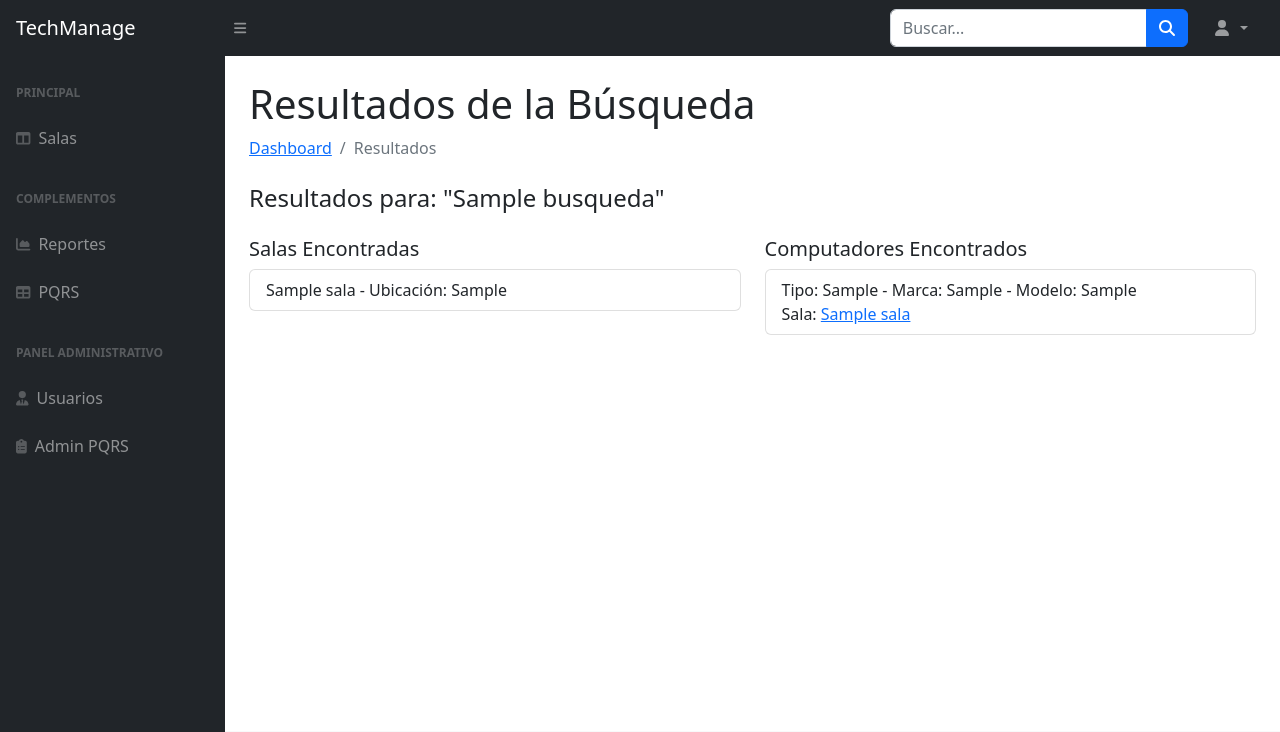
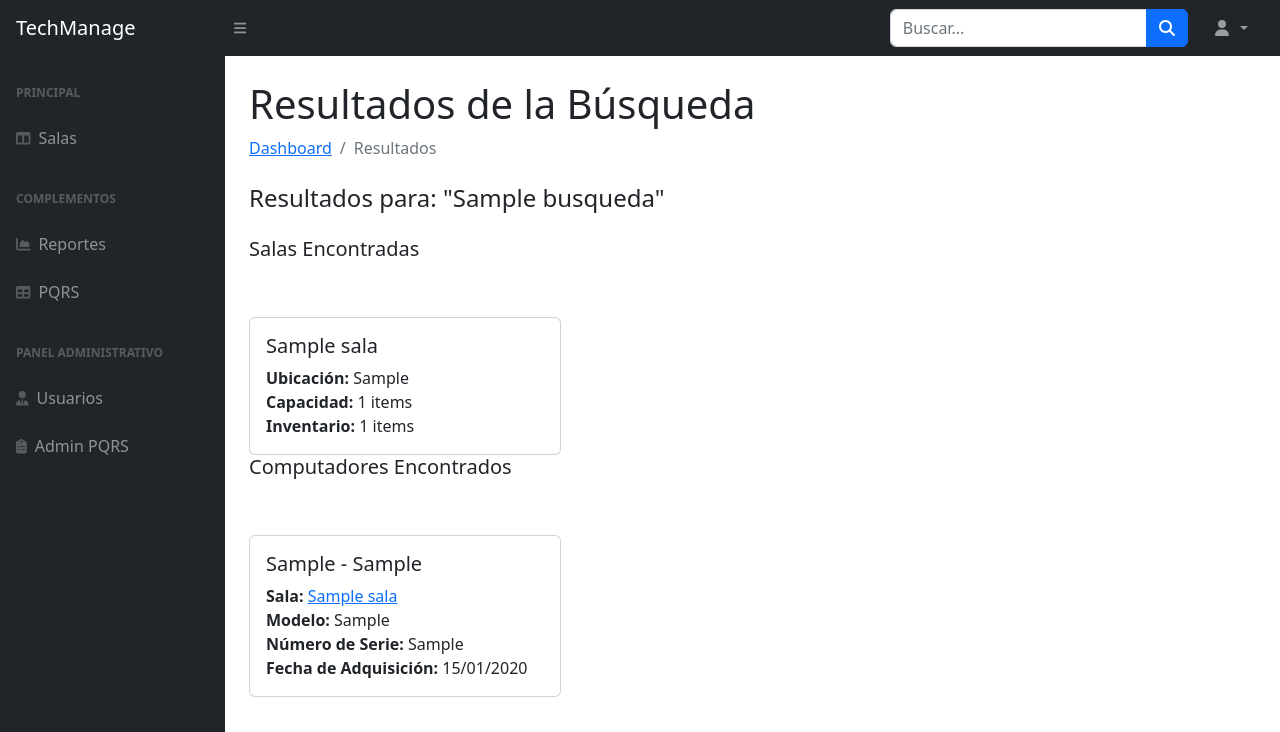
Before and after one commit to Carlos-Leguizamo/TechManage, a Django app: template dashboard/templates/buscador.html in a window 1280 px wide. Shown: the top 732 px of the page. Run offline with Django 5.2, Linux system fonts and the light colour scheme; tables that the repository leaves empty hold one stand-in row (values such as "Sample post"); the template is opened without the code that fills it: values that come from a table or form of the project are taken from there, most other values are stand-ins (such as "Sample title", 1, 10 or a date in 2020); some libraries are stand-ins or nearby versions.

Commit message:
estilos buscador

```diff
--- a/dashboard/templates/buscador.html
+++ b/dashboard/templates/buscador.html
@@ -15,31 +15,44 @@
       <div class="row mt-4">
         <!-- Resultados de salas -->
         {% if salas %}
-        <div class="col-md-6">
         <h5>Salas Encontradas</h5>
-          <ul class="list-group">
+        <div class="row row-cols-1 row-cols-md-3 g-4">
           {% for sala in salas %}
-            <li class="list-group-item">
-              {{ sala.nombre_sala }} - Ubicación: {{ sala.ubicacion }}
-            </li>
+          <div class="col">
+            <div class="card h-100">
+              <div class="card-body">
+                <h5 class="card-title">{{ sala.nombre_sala }}</h5>
+                <p class="card-text">
+                  <strong>Ubicación:</strong> {{ sala.ubicacion }} <br>
+                  <strong>Capacidad:</strong> {{ sala.capacidad }} items <br>
+                  <strong>Inventario:</strong> {{ sala.inventario_cantidad }} items
+                </p>
+              </div>
+            </div>
+          </div>
           {% endfor %}
-          </ul>
         </div>
         {% endif %}
 
         <!-- Resultados de computadores -->
         {% if computadores %}
-        <div class="col-md-6">
         <h5>Computadores Encontrados</h5>
-          <ul class="list-group">
+        <div class="row row-cols-1 row-cols-md-3 g-4">
           {% for computador in computadores %}
-            <li class="list-group-item">
-              Tipo: {{ computador.tipo }} - Marca: {{ computador.marca }} - Modelo: {{ computador.modelo }}
-              <br>
-              Sala: <a href="{% url 'pc' computador.id_sala.id_sala %}">{{ computador.id_sala.nombre_sala }}</a>
-            </li>
+          <div class="col">
+            <div class="card h-100">
+              <div class="card-body">
+                <h5 class="card-title">{{ computador.tipo }} - {{ computador.marca }}</h5>
+                <p class="card-text">
+                  <strong>Sala:</strong> <a href="{% url 'pc' computador.id_sala.id_sala %}">{{ computador.id_sala.nombre_sala }}</a> <br>
+                  <strong>Modelo:</strong> {{ computador.modelo }} <br>
+                  <strong>Número de Serie:</strong> {{ computador.numero_serie }} <br>
+                  <strong>Fecha de Adquisición:</strong> {{ computador.fecha_adquisicion|date:"d/m/Y" }} <br>
+                </p>
+              </div>
+            </div>
+          </div>
           {% endfor %}
-          </ul>
         </div>
         {% endif %}
       </div>
```
Lines whose indentation alone changed are shown as unchanged.
